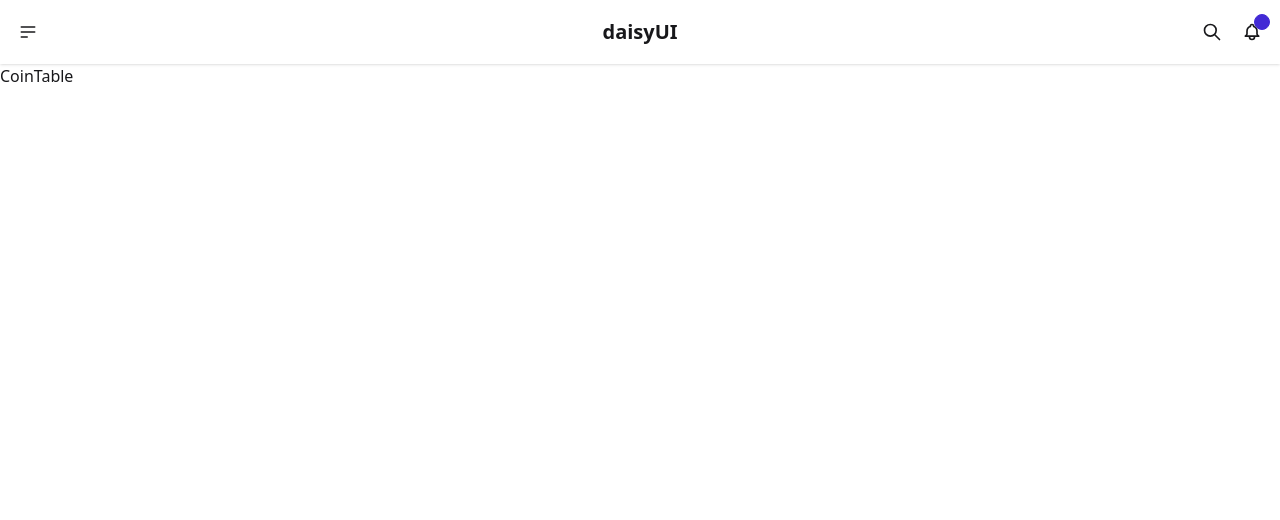
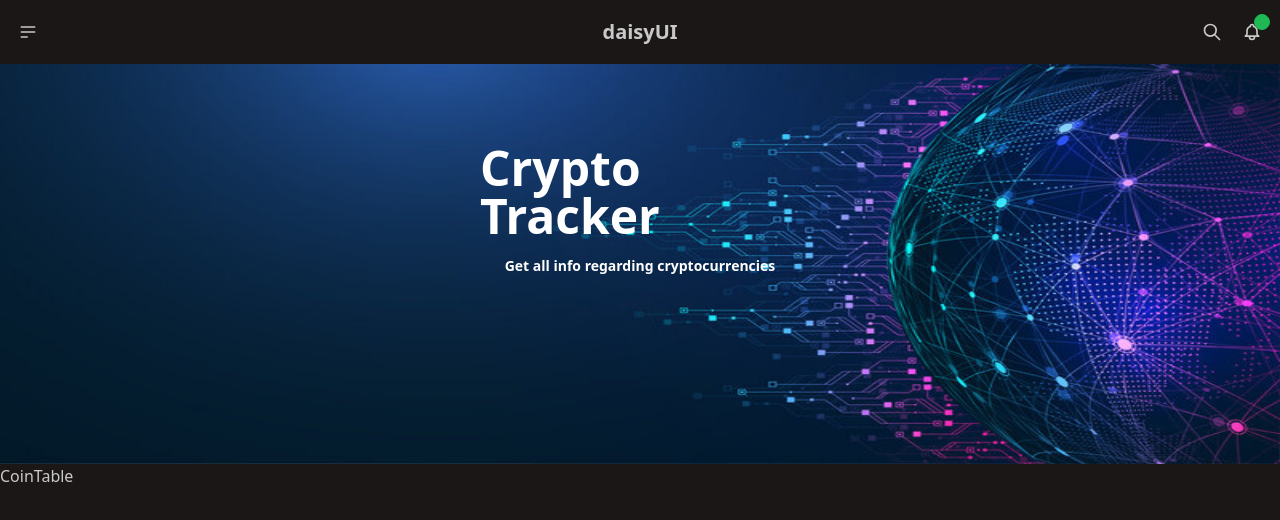
Before and after one commit to kunalk704/CoinGeckoCriptoTracker, a React (Vite) app: page / in a window 1280 px wide. Shown: the top 520 px of the page. Built offline with nearby package versions, Linux system fonts and the light colour scheme.

Commit message:
added banner

```diff
--- a/src/App.jsx
+++ b/src/App.jsx
@@ -1,3 +1,4 @@
+import Banner from "./Components/Banner/Banner";
 import CoinTable from "./Components/CoinTable/CoinTable";
 import Navbar from "./Components/Navbar/Navbar";
 
@@ -5,6 +6,7 @@ function App() {
   return (
     <>
       <Navbar />
+      <Banner />
       <CoinTable />
     </>
   );
--- /dev/null
+++ b/src/Components/Banner/Banner.jsx
@@ -0,0 +1,23 @@
+import BannerImage from "../../assets/banner1.jpg";
+
+function Banner() {
+  return (
+    <div className="w-full h-[25rem] relative">
+      <img src={BannerImage} className="h-full w-full" />
+
+      <div className="absolute top-20 left-0 right-0 mx-auto w-[20rem]">
+        <div className="flex flex-col gap-4">
+          <div className="font-semibold text-5xl text-white">
+            Crypto Tracker
+          </div>
+
+          <div className="font-semibold text-sm text-white text-center">
+            Get all info regarding cryptocurrencies
+          </div>
+        </div>
+      </div>
+    </div>
+  );
+}
+
+export default Banner;
--- a/src/index.css
+++ b/src/index.css
@@ -1,2 +1,4 @@
 @import "tailwindcss";
-@plugin "daisyui";
+@plugin "daisyui" {
+  themes: forest --default;
+}
```
Also changed, not shown: src/assets/banner1.jpg (added).
